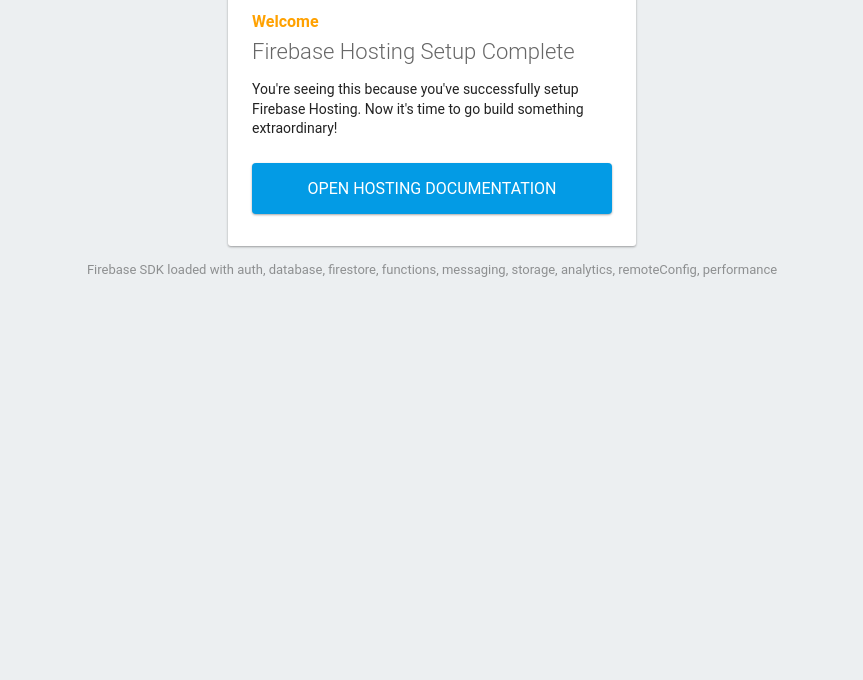
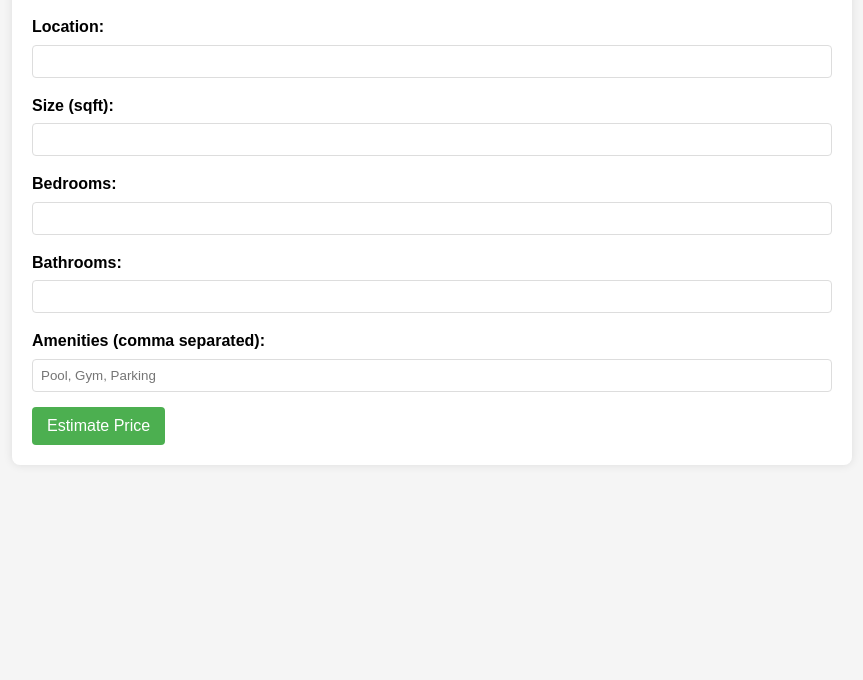
Before and after one commit to kakaprince46/AI-Property-Price, a plain HTML site: page static/index.html in a window 1280 px wide. Shown: the part 120-800 px from the top of the page, without its empty margins (208-1071 px from the left). Drawn offline with Linux system fonts and the light colour scheme; some packages are replaced by stand-ins of ours.

Commit message:
Update backend for JSON API

```diff
--- a/static/index.html
+++ b/static/index.html
@@ -1,89 +1,174 @@
 <!DOCTYPE html>
-<html>
+<html lang="en">
+
 <head>
-    <meta charset="utf-8">
-    <meta name="viewport" content="width=device-width, initial-scale=1">
-    <title>Welcome to Firebase Hosting</title>
+  <meta charset="UTF-8">
+  <meta name="viewport" content="width=device-width, initial-scale=1.0">
+  <title>AI Property Price Estimator</title>
+  <link rel="stylesheet" href="/css/style.css">
+  <style>
+    body {
+      font-family: Arial, sans-serif;
+      line-height: 1.6;
+      margin: 0;
+      padding: 20px;
+      background-color: #f5f5f5;
+    }
 
-    <!-- update the version number as needed -->
-    <script defer src="/__/firebase/11.8.1/firebase-app-compat.js"></script>
-    <!-- include only the Firebase features as you need -->
-    <script defer src="/__/firebase/11.8.1/firebase-auth-compat.js"></script>
-    <script defer src="/__/firebase/11.8.1/firebase-database-compat.js"></script>
-    <script defer src="/__/firebase/11.8.1/firebase-firestore-compat.js"></script>
-    <script defer src="/__/firebase/11.8.1/firebase-functions-compat.js"></script>
-    <script defer src="/__/firebase/11.8.1/firebase-messaging-compat.js"></script>
-    <script defer src="/__/firebase/11.8.1/firebase-storage-compat.js"></script>
-    <script defer src="/__/firebase/11.8.1/firebase-analytics-compat.js"></script>
-    <script defer src="/__/firebase/11.8.1/firebase-remote-config-compat.js"></script>
-    <script defer src="/__/firebase/11.8.1/firebase-performance-compat.js"></script>
-    <!--
-      initialize the SDK after all desired features are loaded, set useEmulator to false
-      to avoid connecting the SDK to running emulators.
-    -->
-    <script defer src="/__/firebase/init.js?useEmulator=true"></script>
+    .container {
+      max-width: 800px;
+      margin: 0 auto;
+      background: #fff;
+      padding: 20px;
+      border-radius: 8px;
+      box-shadow: 0 0 10px rgba(0, 0, 0, 0.1);
+    }
 
-    <style media="screen">
-      body { background: #ECEFF1; color: rgba(0,0,0,0.87); font-family: Roboto, Helvetica, Arial, sans-serif; margin: 0; padding: 0; }
-      #message { background: white; max-width: 360px; margin: 100px auto 16px; padding: 32px 24px; border-radius: 3px; }
-      #message h2 { color: #ffa100; font-weight: bold; font-size: 16px; margin: 0 0 8px; }
-      #message h1 { font-size: 22px; font-weight: 300; color: rgba(0,0,0,0.6); margin: 0 0 16px;}
-      #message p { line-height: 140%; margin: 16px 0 24px; font-size: 14px; }
-      #message a { display: block; text-align: center; background: #039be5; text-transform: uppercase; text-decoration: none; color: white; padding: 16px; border-radius: 4px; }
-      #message, #message a { box-shadow: 0 1px 3px rgba(0,0,0,0.12), 0 1px 2px rgba(0,0,0,0.24); }
-      #load { color: rgba(0,0,0,0.4); text-align: center; font-size: 13px; }
-      @media (max-width: 600px) {
-        body, #message { margin-top: 0; background: white; box-shadow: none; }
-        body { border-top: 16px solid #ffa100; }
+    h1 {
+      color: #333;
+      text-align: center;
+    }
+
+    .form-group {
+      margin-bottom: 15px;
+    }
+
+    label {
+      display: block;
+      margin-bottom: 5px;
+      font-weight: bold;
+    }
+
+    input[type="text"],
+    input[type="number"] {
+      width: 100%;
+      padding: 8px;
+      border: 1px solid #ddd;
+      border-radius: 4px;
+      box-sizing: border-box;
+    }
+
+    button,
+    .btn {
+      background-color: #4CAF50;
+      color: white;
+      padding: 10px 15px;
+      border: none;
+      border-radius: 4px;
+      cursor: pointer;
+      font-size: 16px;
+      display: inline-block;
+      text-decoration: none;
+    }
+
+    button:hover,
+    .btn:hover {
+      background-color: #45a049;
+    }
+
+    .result-card {
+      border: 1px solid #ddd;
+      padding: 20px;
+      border-radius: 5px;
+      margin-top: 20px;
+      display: none;
+    }
+
+    .property-details {
+      margin-top: 20px;
+      padding: 15px;
+      background-color: #f9f9f9;
+      border-radius: 5px;
     }
   </style>
 </head>
+
 <body>
-    <div id="message">
-      <h2>Welcome</h2>
-      <h1>Firebase Hosting Setup Complete</h1>
-      <p>You're seeing this because you've successfully setup Firebase Hosting. Now it's time to go build something extraordinary!</p>
-      <a target="_blank" href="https://firebase.google.com/docs/hosting/">Open Hosting Documentation</a>
+  <div class="container">
+    <h1>AI Property Price Estimator</h1>
+    <form id="predictionForm">
+      <div class="form-group">
+        <label for="location">Location:</label>
+        <input type="text" id="location" name="location" required>
       </div>
-    <p id="load">Firebase SDK Loading&hellip;</p>
+
+      <div class="form-group">
+        <label for="size_sqft">Size (sqft):</label>
+        <input type="number" id="size_sqft" name="size_sqft" required>
+      </div>
+
+      <div class="form-group">
+        <label for="bedrooms">Bedrooms:</label>
+        <input type="number" id="bedrooms" name="bedrooms" required>
+      </div>
+
+      <div class="form-group">
+        <label for="bathrooms">Bathrooms:</label>
+        <input type="number" id="bathrooms" name="bathrooms" required>
+      </div>
+
+      <div class="form-group">
+        <label for="amenities">Amenities (comma separated):</label>
+        <input type="text" id="amenities" name="amenities" placeholder="Pool, Gym, Parking">
+      </div>
+
+      <button type="submit">Estimate Price</button>
+    </form>
+
+    <div id="result" class="result-card"></div>
+  </div>
 
   <script>
-      document.addEventListener('DOMContentLoaded', function() {
-        const loadEl = document.querySelector('#load');
-        // // 🔥🔥🔥🔥🔥🔥🔥🔥🔥🔥🔥🔥🔥🔥🔥🔥🔥🔥🔥🔥🔥🔥🔥🔥🔥🔥🔥🔥🔥🔥🔥
-        // // The Firebase SDK is initialized and available here!
-        //
-        // firebase.auth().onAuthStateChanged(user => { });
-        // firebase.database().ref('/path/to/ref').on('value', snapshot => { });
-        // firebase.firestore().doc('/foo/bar').get().then(() => { });
-        // firebase.functions().httpsCallable('yourFunction')().then(() => { });
-        // firebase.messaging().requestPermission().then(() => { });
-        // firebase.storage().ref('/path/to/ref').getDownloadURL().then(() => { });
-        // firebase.analytics(); // call to activate
-        // firebase.analytics().logEvent('tutorial_completed');
-        // firebase.performance(); // call to activate
-        //
-        // // 🔥🔥🔥🔥🔥🔥🔥🔥🔥🔥🔥🔥🔥🔥🔥🔥🔥🔥🔥🔥🔥🔥🔥🔥🔥🔥🔥🔥🔥🔥🔥
+    document.getElementById("predictionForm").addEventListener("submit", async (e) => {
+      e.preventDefault();
+
+      // Show loading state
+      const resultDiv = document.getElementById("result");
+      resultDiv.innerHTML = "<p>Calculating estimate...</p>";
+      resultDiv.style.display = "block";
 
       try {
-          let app = firebase.app();
-          let features = [
-            'auth',
-            'database',
-            'firestore',
-            'functions',
-            'messaging',
-            'storage',
-            'analytics',
-            'remoteConfig',
-            'performance',
-          ].filter(feature => typeof app[feature] === 'function');
-          loadEl.textContent = `Firebase SDK loaded with ${features.join(', ')}`;
-        } catch (e) {
-          console.error(e);
-          loadEl.textContent = 'Error loading the Firebase SDK, check the console.';
+        const response = await fetch("https://your-render-api.onrender.com/predict", {
+          method: "POST",
+          headers: { "Content-Type": "application/json" },
+          body: JSON.stringify({
+            location: document.getElementById("location").value,
+            size_sqft: parseFloat(document.getElementById("size_sqft").value),
+            bedrooms: parseInt(document.getElementById("bedrooms").value),
+            bathrooms: parseInt(document.getElementById("bathrooms").value),
+            amenities: document.getElementById("amenities").value
+          })
+        });
+
+        if (!response.ok) {
+          throw new Error(`HTTP error! status: ${response.status}`);
+        }
+
+        const data = await response.json();
+
+        resultDiv.innerHTML = `
+                    <h2>Estimated Price: $${data.prediction.toLocaleString()}</h2>
+                    <div class="property-details">
+                        <h3>Property Details:</h3>
+                        <p><strong>Location:</strong> ${document.getElementById("location").value}</p>
+                        <p><strong>Size:</strong> ${document.getElementById("size_sqft").value} sqft</p>
+                        <p><strong>Bedrooms:</strong> ${document.getElementById("bedrooms").value}</p>
+                        <p><strong>Bathrooms:</strong> ${document.getElementById("bathrooms").value}</p>
+                        <p><strong>Amenities:</strong> ${document.getElementById("amenities").value}</p>
+                    </div>
+                    <button class="btn" onclick="window.location.reload()">New Estimate</button>
+                `;
+
+      } catch (error) {
+        console.error("Prediction error:", error);
+        resultDiv.innerHTML = `
+                    <h2 style="color: red;">Error</h2>
+                    <p>Failed to get price estimate. Please try again.</p>
+                    <p>${error.message}</p>
+                `;
       }
     });
   </script>
 </body>
+
 </html>
```
Also changed, not shown: 2 other files. Lines whose indentation alone changed are shown as unchanged.
